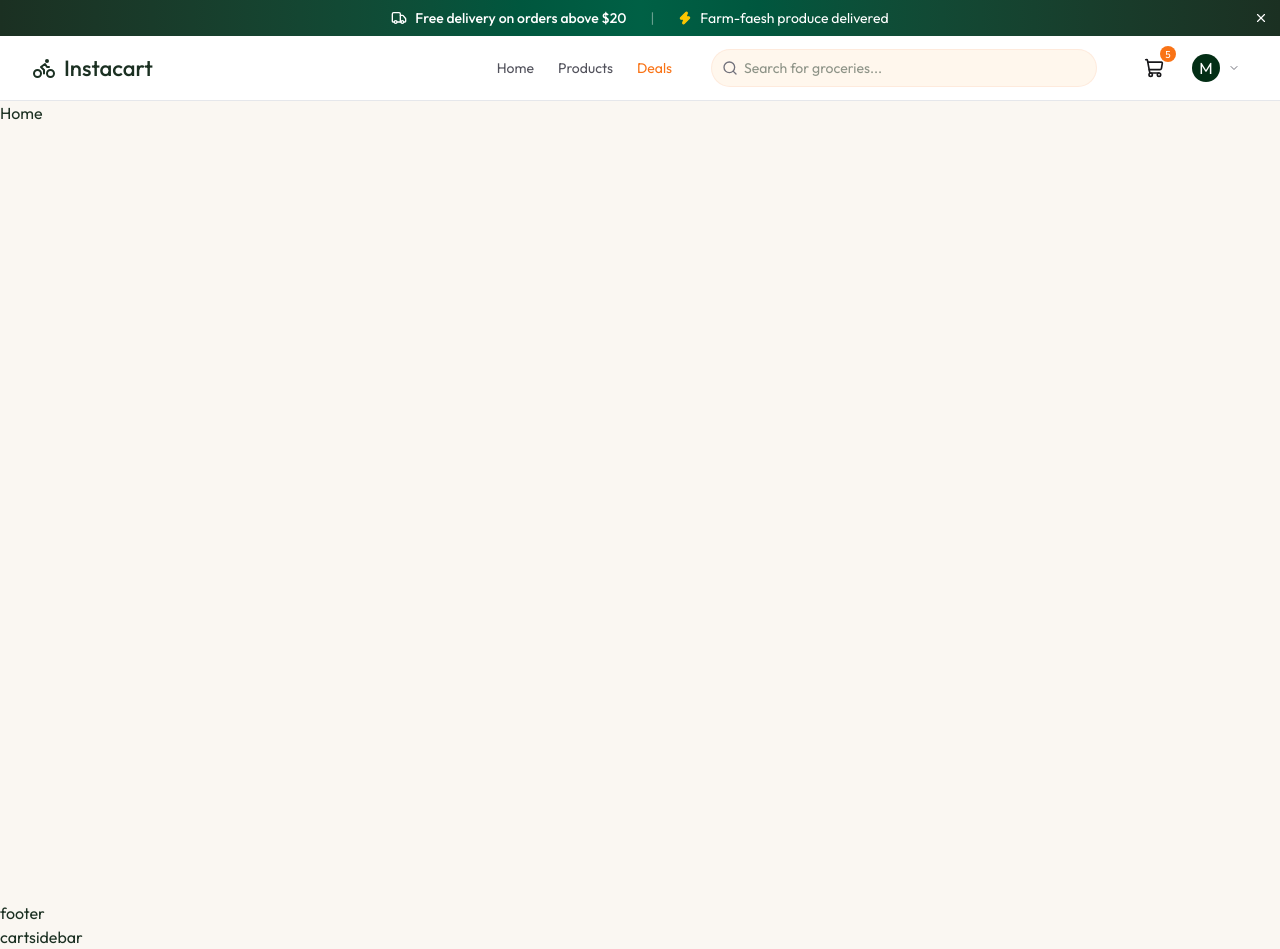
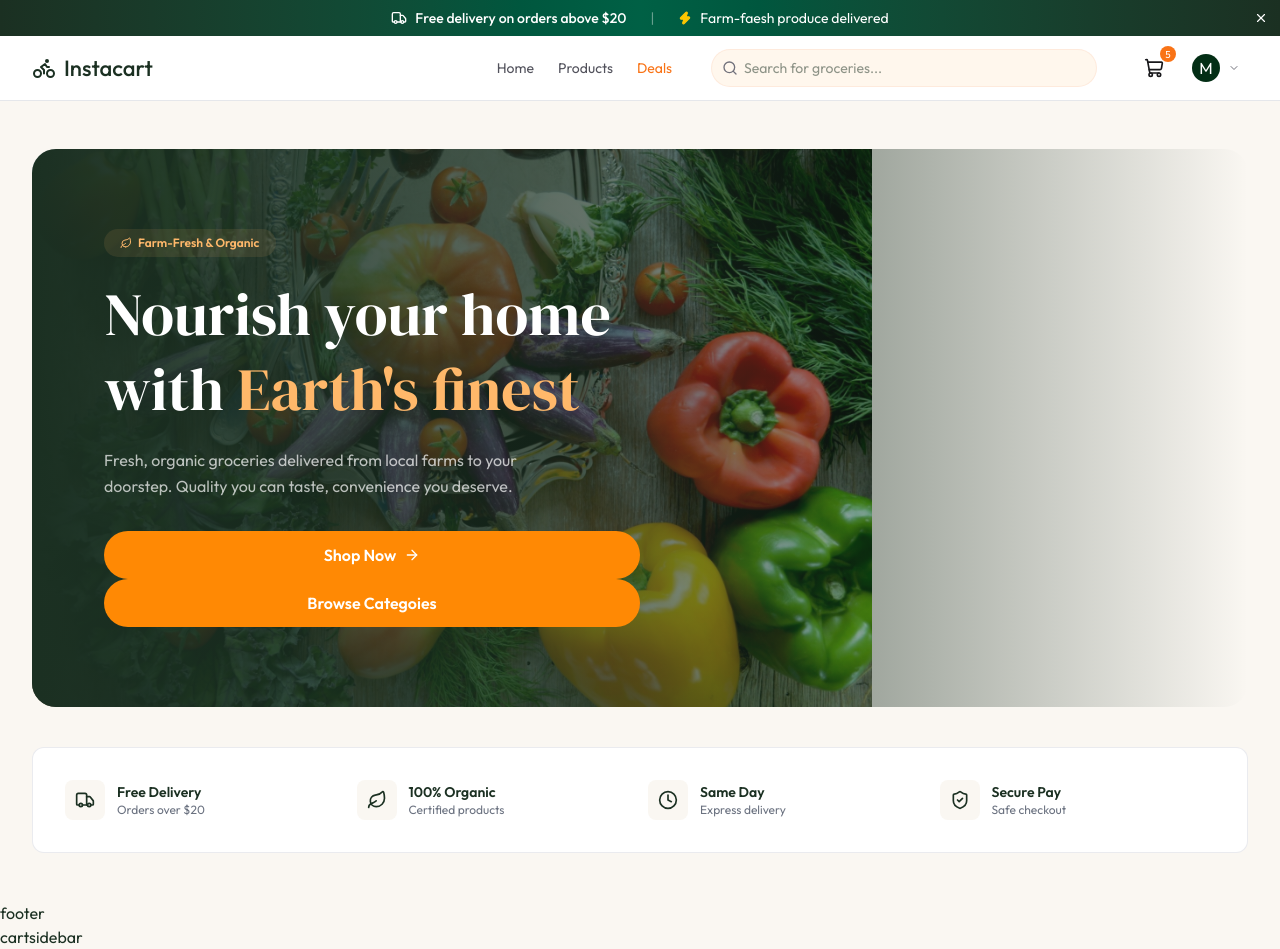
Before and after one commit to ZayanAhmed-71/Grocery-Delivery-web-App-, a React (Vite) app in the folder client/: page / in a window 1280 px wide. Built offline with nearby package versions, Linux system fonts and the light colour scheme.

Commit message:
features section is done

```diff
--- /dev/null
+++ b/client/src/component/Home/Features.tsx
@@ -0,0 +1,30 @@
+import { heroSectionData } from "../../assets/assets"
+
+const Features = () => {
+    return (
+        <section className="bg-white py-5 border border-app-border/80 rounded-xl">
+            <div className="mx-auto px-4 sm:px-6 lg:px-8">
+                <div className="grid grid-cols-2 md:grid-cols-4 gap-4">
+                {heroSectionData.hero_features.map((feature, i)=>(
+                    <div key={i} className="flex items-center gap-3 py-3">
+                        <div className="size-10 rounded-lg bg-app-cream flex-center shrink-0">
+                            <feature.icon className="size-5"/>
+                        </div>
+                        <div>
+                            <p className="text-sm font-semibold text-app-green">{feature.title}
+                            </p>
+                            <p className="text-xs text-app-text-light">
+                                {feature.desc}
+                            </p>
+                        </div>
+
+                    </div>
+                ))}
+                </div>
+            </div>
+
+        </section>
+    )
+}
+
+export default Features
--- /dev/null
+++ b/client/src/component/Home/Hero.tsx
@@ -0,0 +1,48 @@
+import { ArrowRightIcon, LeafIcon } from "lucide-react"
+import { heroSectionData } from "../../assets/assets"
+import { Link } from "react-router-dom"
+
+const Hero = () => {
+    return (
+        <section className="relative overflow-hidden min-h-135 mb-10 rounded-3xl flex items-center">
+            <img src={heroSectionData.hero_image} alt="Hero" className="absolute inset-0 h-full object-cover" />
+
+            <div className="absolute inset-0 bg-linear-to-r from-app-green via-app-green/65 to-transparent" />
+
+            <div className="relative max-w-7xl mx-auto px-4 sm:px-6 lg:px-8 py-20 w-full">
+                <div className="max-w-xl xl:pl-10">
+                    <span className="inline-flex items-center gap-1.5 px-4 py-1.5 text-xs font-semibold text-orange-300 bg-orange-300/10 rounded-full mb-5">
+                        <LeafIcon className="size-3" />Farm-Fresh & Organic
+                    </span>
+                    <h1 className="font-serif text-4xl sm:text-5xl lg:text-6xl text-white leading-tight mb-5">Nourish your home with <span className="text-orange-300">Earth's finest</span>
+                    </h1>
+
+                    <p className="text-base text-white/70 leading-relaxed mb-8 max-w-md">{heroSectionData.description}
+                    </p>
+
+                    <div>
+
+                        <Link to="/products" className="px-7 py-3 bg-orange-400 text-white font-semibold rounded-full hover:bg-orange-500 transition-all flex-center gap-2 active:scale-[0.98]">Shop Now <ArrowRightIcon className="size-4" />
+                        </Link>
+
+                        <Link to="/products" className="px-7 py-3 bg-orange-400 text-white font-semibold rounded-full hover:bg-orange-500 transition-all flex-center gap-2 active:scale-[0.98]">
+                            Browse Categoies
+
+                        </Link>
+
+                    </div>
+
+                </div>
+
+            </div>
+
+
+
+
+
+        </section>
+    )
+}
+
+
+export default Hero
--- a/client/src/pages/Home.tsx
+++ b/client/src/pages/Home.tsx
@@ -1,7 +1,12 @@
+import Features from "../component/Home/Features"
+import Hero from "../component/Home/hero"
 
 const Home = () => {
   return (
-    <div>Home</div>
+    <div className="min-h-screen max-w-7xl mx-auto sm:px-6 lg:px-8 py-12">
+      <Hero/>
+      <Features/>
+    </div>
   )
 }
 
```
